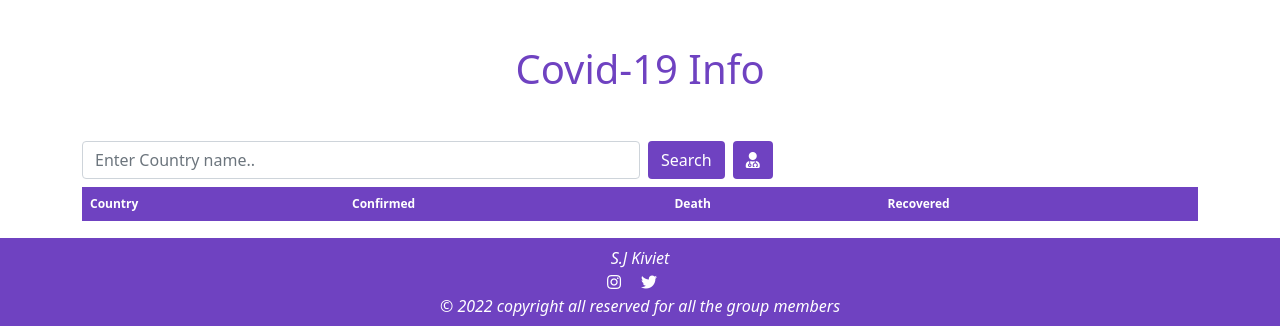
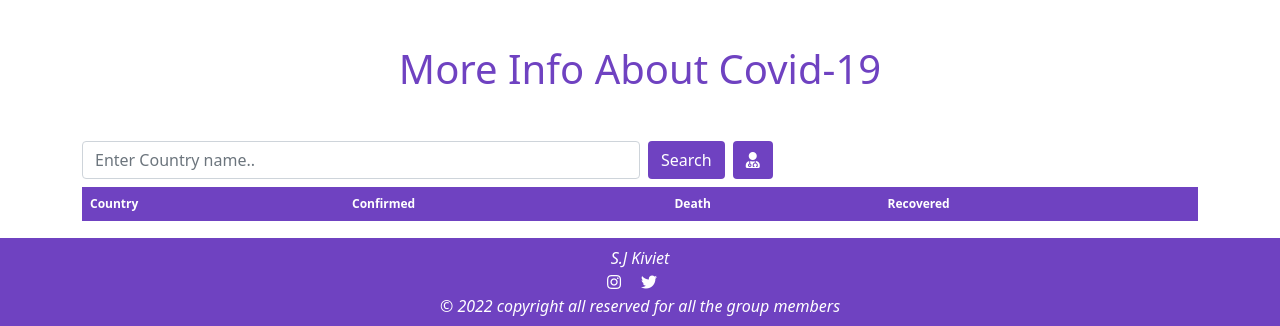
Before and after one commit to Amanda-Sithole/Demo, a plain HTML site: page Covid/index.html in a window 1280 px wide. Shown: the part 1307-1633 px from the top of the page. Drawn offline with nearby package versions, Linux system fonts and the light colour scheme; no server answers.

Commit message:
Modified the more info about covid-19 button

```diff
--- a/Covid/index.html
+++ b/Covid/index.html
@@ -120,7 +120,7 @@
 
 
   <div class="container">
-    <h1 class="text-center my-5 heading" id="info">Covid-19 Info</h1>
+    <h1 class="text-center my-5 heading" id="info">More Info About Covid-19</h1>
     <div id="message">
 
     </div>
```
